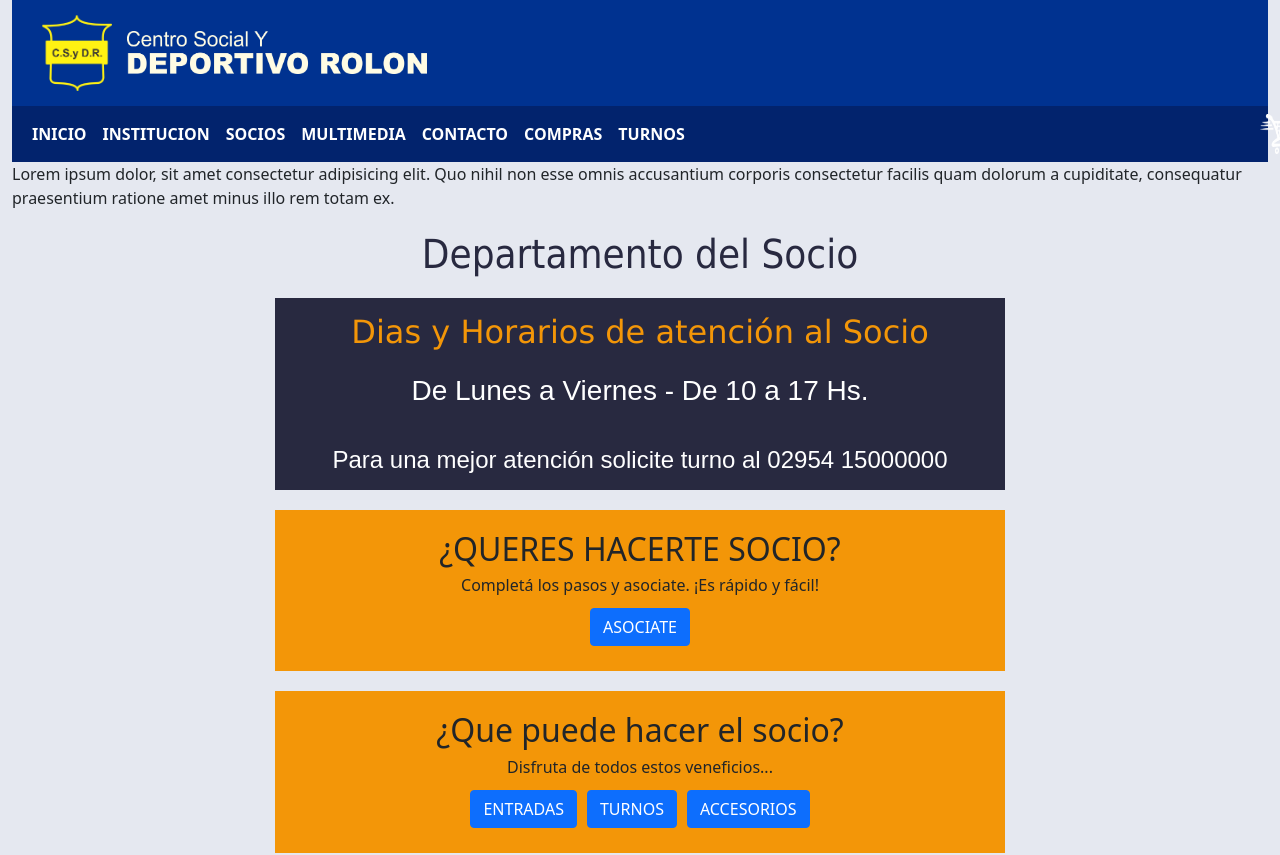
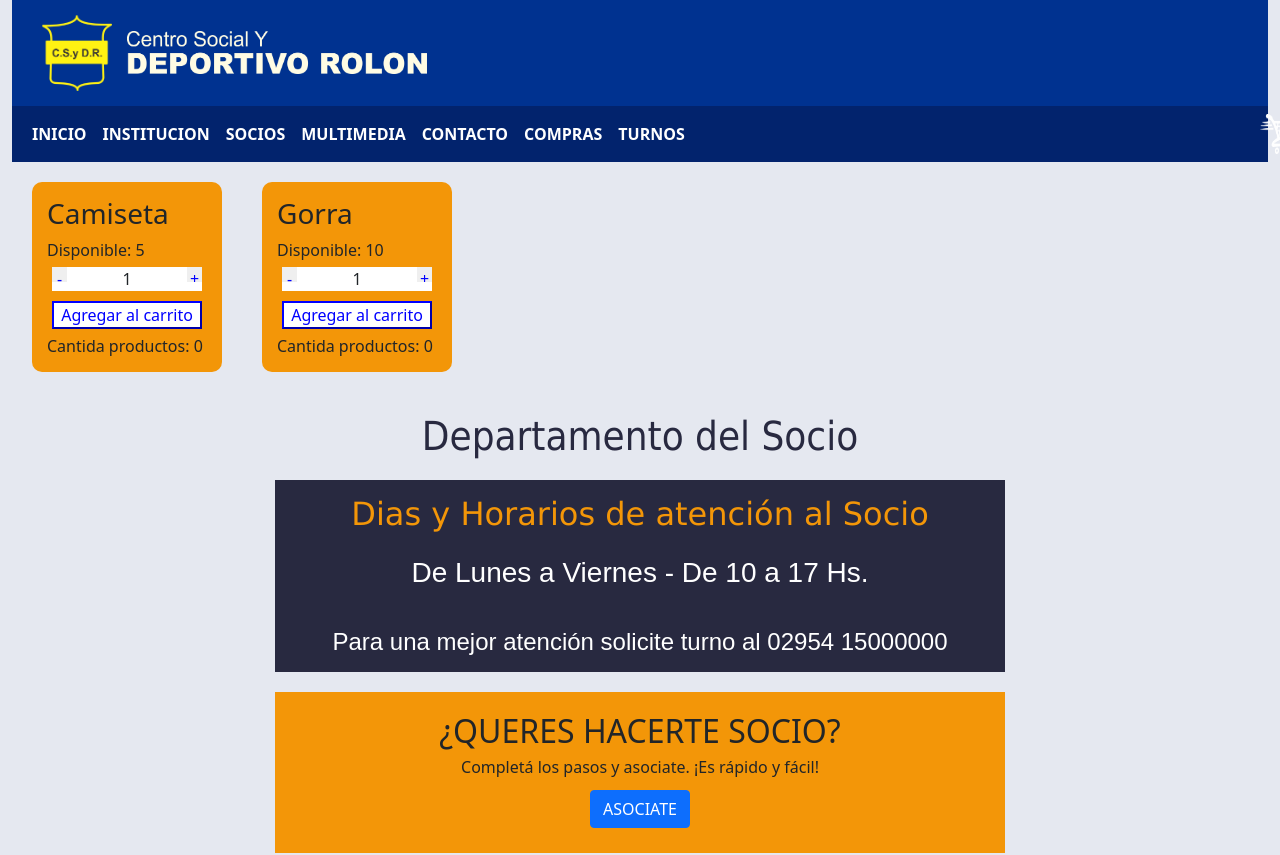
Before and after one commit to iamnahuel/coderhouse-react, a React (Create React App) app: page / in a window 1280 px wide. Shown: the top 855 px of the page. Built offline with nearby package versions, Linux system fonts and the light colour scheme.

Commit message:
contador con button

```diff
--- /dev/null
+++ b/src/components/ItemCount.jsx
@@ -0,0 +1,49 @@
+import * as React from "react";
+import '../styles/itemCount.css';
+
+
+function ItemCount({ stock, initial, producto, onAdd }) {
+    const [cantidad, setCantidad] = React.useState(initial);
+    const [itemStock, setStock] = React.useState(stock);
+    const [itemAdd, setItemAdd] = React.useState(onAdd);
+
+
+    const Suma = () => {
+        if (cantidad < itemStock) {
+            setCantidad(cantidad + 1)
+        }
+    };
+    const Resta = () => {
+        if (cantidad > initial) {
+            setCantidad(cantidad - 1)
+        }
+    };
+    const AgregarProductos = () => {
+        if (cantidad <= itemStock) {
+            setStock(itemStock - cantidad)
+            setItemAdd(itemAdd + cantidad)
+        }
+    }
+
+
+    return (
+        <>
+
+            <div className="itemCount">
+                <h3>{producto}</h3>
+                <h7>Disponible: {itemStock}</h7>
+
+                <div className="controlCantidad">
+                    <input type="button" className="controlSuma" onClick={Resta} value={"-"} />
+                    {cantidad}
+                    <input type="button" onClick={Suma} className="controlSuma" value={"+"} />
+
+                </div>
+                <input type="button" className="buttonAddCarrito" onClick={AgregarProductos} value={"Agregar al carrito"} />
+                <h8>Cantida productos: {itemAdd}</h8>
+            </div>
+        </>
+    )
+}
+
+export default ItemCount;
--- a/src/components/ItemListContainer.jsx
+++ b/src/components/ItemListContainer.jsx
@@ -1,9 +1,15 @@
 import React from "react";
+import ItemCount from "./ItemCount";
+import "../styles/itemListContainer.css";
+
 
 const ItemListContainer = () => {
-    return(
+    return (
         <>
-        <p>Lorem ipsum dolor, sit amet consectetur adipisicing elit. Quo nihil non esse omnis accusantium corporis consectetur facilis quam dolorum a cupiditate, consequatur praesentium ratione amet minus illo rem totam ex.</p>
+            <div className="productos">
+                <ItemCount stock={5} initial={1} producto="Camiseta" onAdd={0}/>
+                <ItemCount stock={10} initial={1} producto="Gorra" onAdd={0}/>
+            </div>
         </>
     )
 }
--- /dev/null
+++ b/src/styles/itemCount.css
@@ -0,0 +1,32 @@
+.itemCount {
+    background-color: #f39608;
+    height: 190px;
+    width: 190px;
+    padding: 15px;
+    margin: 20px;
+    border-radius: 10px;
+
+}
+
+.controlCantidad {
+    background-color: white;
+    display: flex;
+    justify-content: space-between;
+    margin: 5px;
+    width: 150px;
+}
+
+.controlSuma {
+    cursor: pointer;
+    color: blue;
+    height: 15px;
+    width: 15px;
+    border: none;
+}
+.buttonAddCarrito{
+    width: 150px;
+    color: blue;
+    background-color: white;
+    border-color: blue;
+    margin: 5px;
+}
--- /dev/null
+++ b/src/styles/itemListContainer.css
@@ -0,0 +1,4 @@
+.productos{
+    display: flex;
+
+}
```
